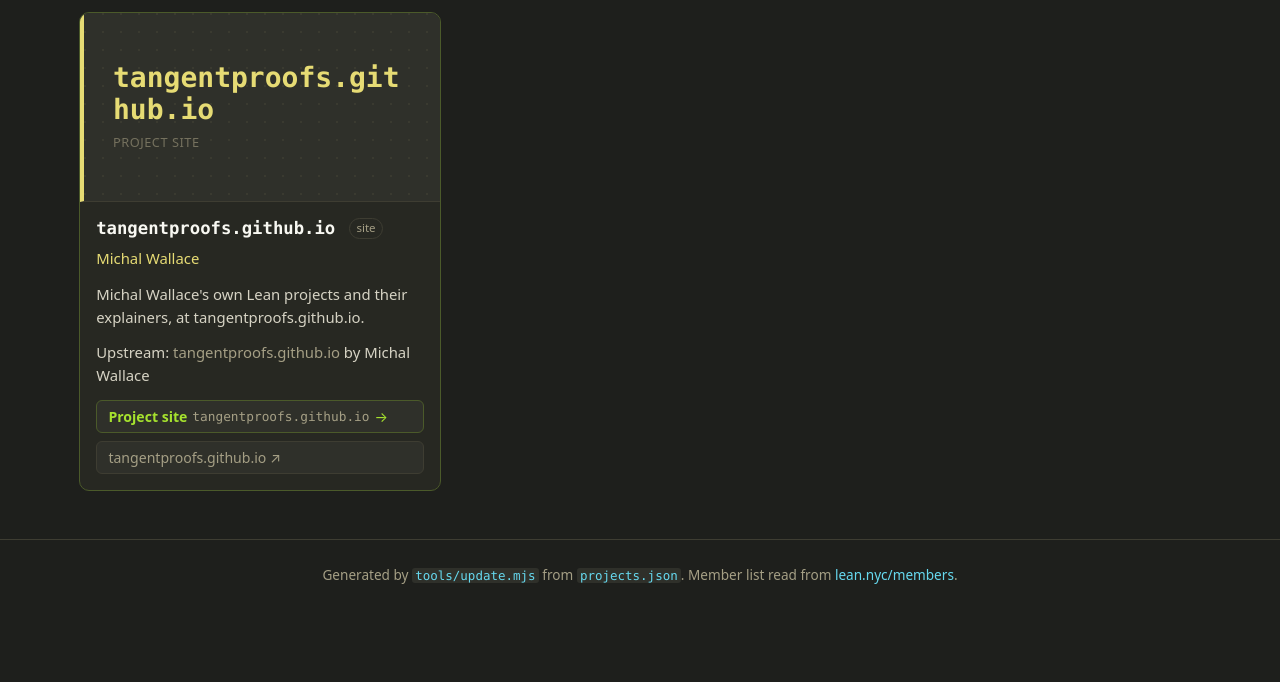
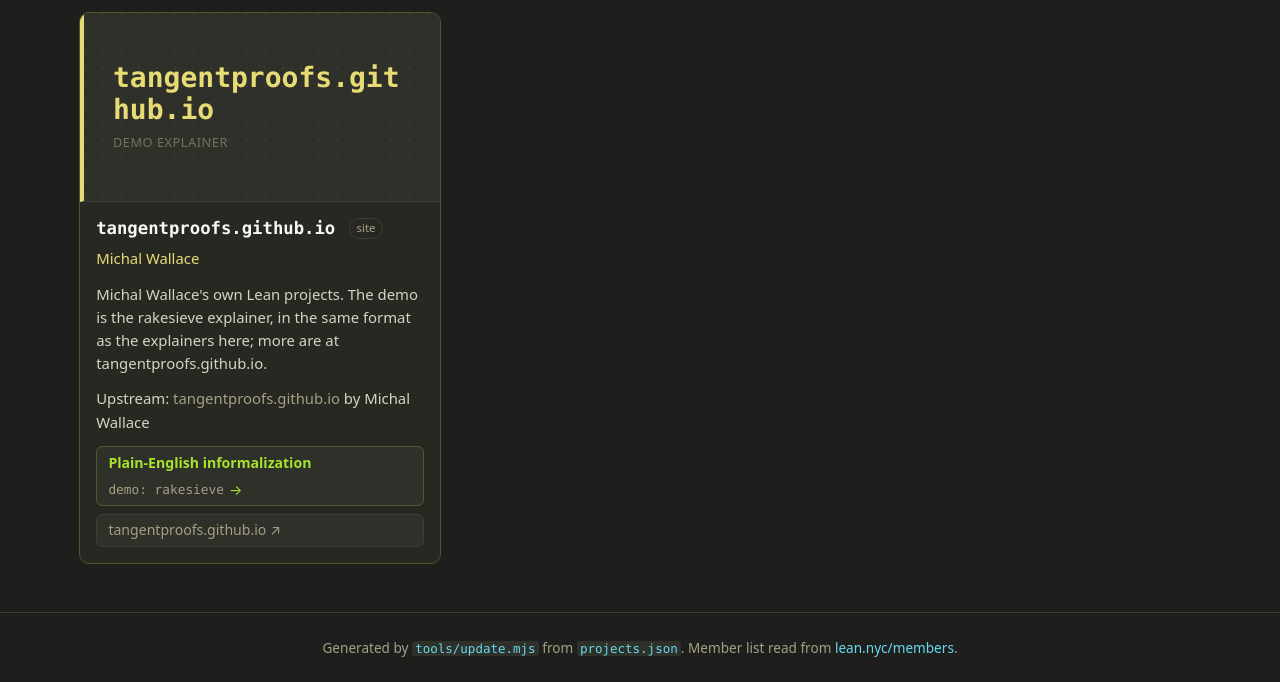
Before and after one commit to tangentproofs/lean-nyc, a plain HTML site: page index.html in a window 1280 px wide. Shown: the part 4750-5432 px from the top of the page. Before the commit the page ends 5359 px from the top, so only its background shows below. Drawn offline with Linux system fonts and the light colour scheme.

Commit message:
Hub: Michal's card links to the rakesieve demo explainer, plus tangentproofs.github.io

```diff
--- a/index.html
+++ b/index.html
@@ -206,13 +206,13 @@
   </div>
 </article>
 <article class="card inf">
-  <a class="thumb ph c2" href="https://tangentproofs.github.io/" aria-label="tangentproofs.github.io"><span class="ph-name">tangentproofs.github.io</span><span class="ph-note">project site</span></a>
+  <a class="thumb ph c2" href="https://tangentproofs.github.io/rakesieve/learn/" aria-label="tangentproofs.github.io"><span class="ph-name">tangentproofs.github.io</span><span class="ph-note">demo explainer</span></a>
   <div class="body">
-    <h3><a href="https://tangentproofs.github.io/">tangentproofs.github.io</a> <span class="pill">site</span></h3>
+    <h3><a href="https://tangentproofs.github.io/rakesieve/learn/">tangentproofs.github.io</a> <span class="pill">site</span></h3>
     <p class="who"><a href="https://tangentproofs.github.io/">Michal Wallace</a></p>
-    <p>Michal Wallace&#39;s own Lean projects and their explainers, at tangentproofs.github.io.</p>
+    <p>Michal Wallace&#39;s own Lean projects. The demo is the rakesieve explainer, in the same format as the explainers here; more are at tangentproofs.github.io.</p>
     <p class="meta">Upstream: <a href="https://tangentproofs.github.io/">tangentproofs.github.io</a> by Michal Wallace</p>
-    <div class="links multi"><a class="btn site" href="https://tangentproofs.github.io/"><b>Project site</b> <span class="host">tangentproofs.github.io</span> →</a><a class="btn gh" href="https://tangentproofs.github.io/">tangentproofs.github.io ↗</a></div>
+    <div class="links multi"><a class="btn site" href="https://tangentproofs.github.io/rakesieve/learn/"><b>Plain-English informalization</b> <span class="host">demo: rakesieve</span> →</a><a class="btn gh" href="https://tangentproofs.github.io/">tangentproofs.github.io ↗</a></div>
   </div>
 </article></div>
 </section>
```
Also changed, not shown: projects.json (+6 -2 lines), tools/update.mjs (+4 -3 lines).
